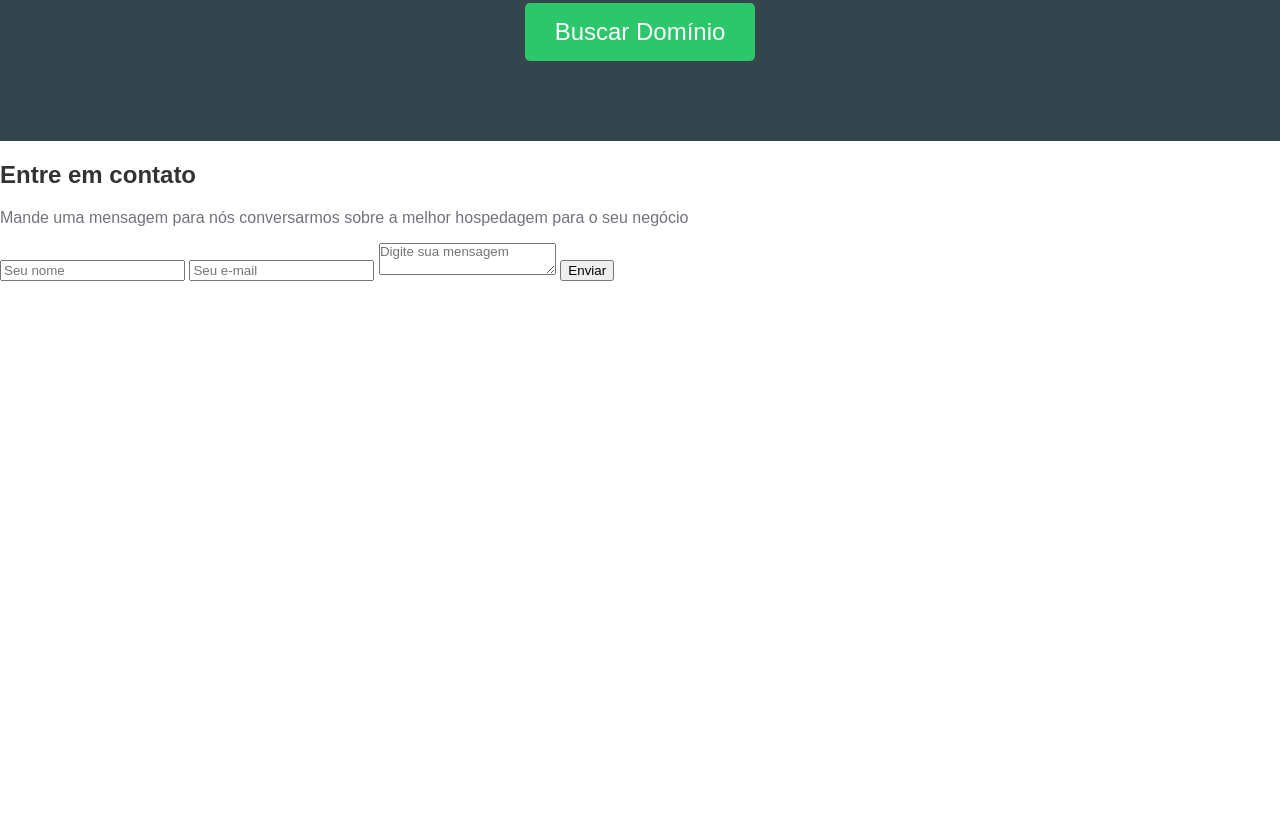
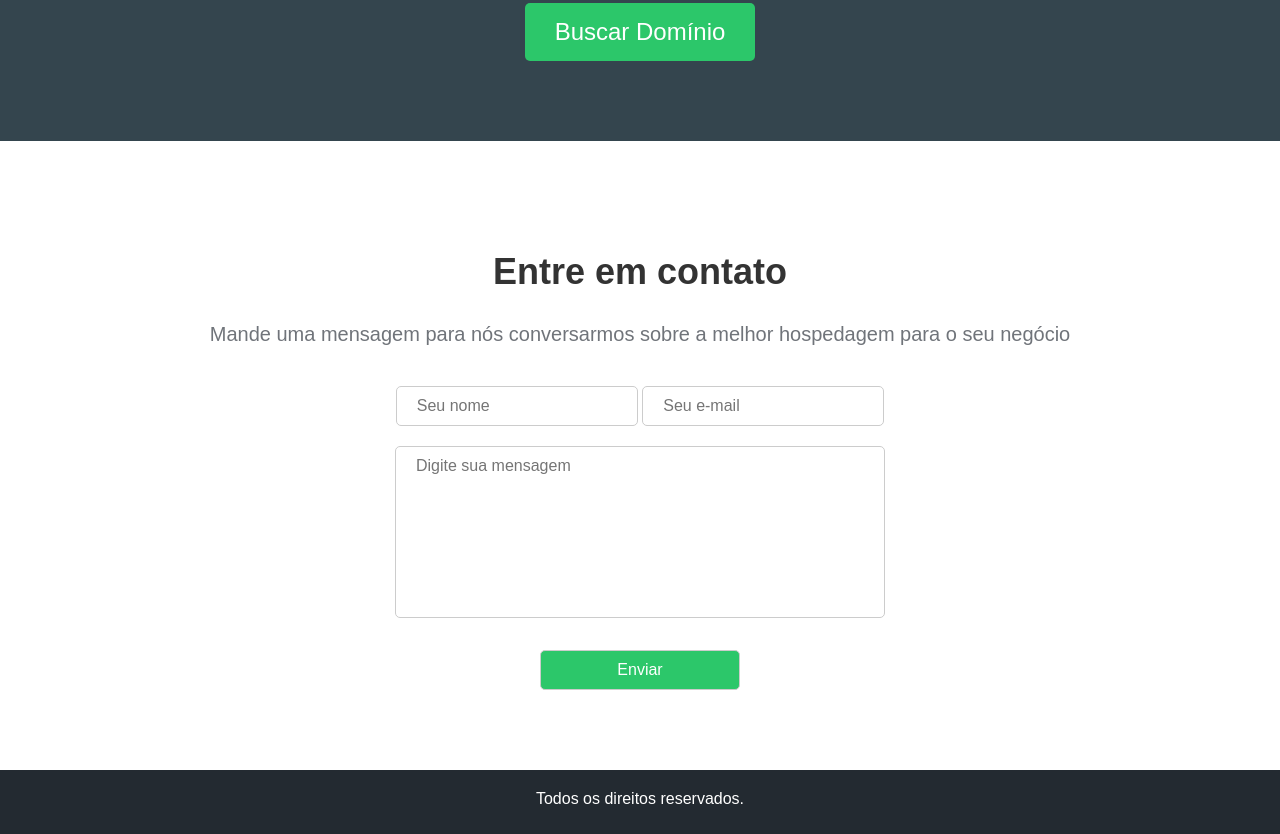
Before and after one commit to EdeerSantos/HomeHost, a plain HTML site: page index.html in a window 1280 px wide. Shown: the part 2232-3066 px from the top of the page. Before the commit the page ends 2513 px from the top, so only its background shows below. Drawn offline with Linux system fonts and the light colour scheme.

Commit message:
Projeto final Professor Bruno

```diff
--- a/css/style.css
+++ b/css/style.css
@@ -209,7 +209,51 @@ nav{
     color: #fff;
     font-size: 24px;
 }
-
 /*Pseudo-classe é um estado quando o usuário faz uma ação ":"*/
 /*Pseudo-elemento representa uma parte do elemento a primeira linha, a última linha "::"*/
 /*space-evenly; Espaçamento com padding*/
+/*root é mais específico do que body */
+.contact-container{
+    text-align: center;
+    padding-top: 5em;
+    padding-bottom: 2em;
+}
+.contact-container h2{
+    font-size: 36px;
+}
+.contact-container p{
+    font-size: 20px;
+    margin-bottom: 40px;
+}
+.contact-container input,
+.contact-container textarea{
+    width: 200px;
+    padding: 10px 20px;
+    font-size: 16px;
+    border-radius: 5px;
+    border: 1px solid #ccc;
+    margin: 0 auto 20px;
+}
+.contact-container textarea{
+    display: block;
+    position: relative;
+    margin: 0 auto;
+    width: 448px;
+    height: 150px;
+    resize: none;
+}
+.contact-container input[type=submit]{
+    display: block;
+    margin: 2em auto;
+    background-color: #2cc76a;
+    color: #fff;
+}
+footer{
+    text-align: center;
+    height: 8vh;
+    background-color: #232a31;
+}
+footer p{
+    padding-top: 20px;
+    color: #fff;
+}
--- a/index.html
+++ b/index.html
@@ -121,6 +121,9 @@
                 </section>
             </main>
         </div>
+        <footer>
+            <p>Todos os direitos reservados.</p>
+        </footer>
         <script src="https://kit.fontawesome.com/4c4cea5590.js" crossorigin="anonymous"></script>
     </body>
 </html>
```
